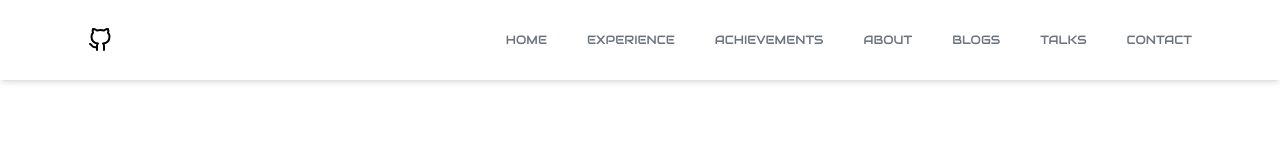
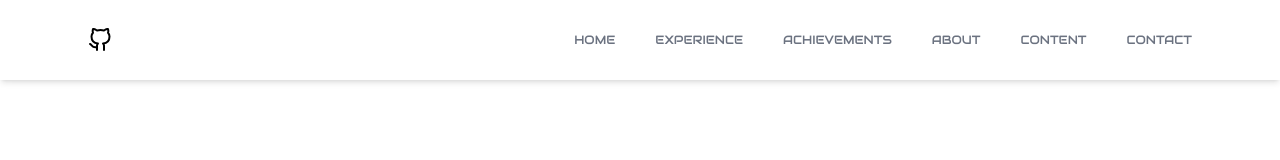
Before and after one commit to JimmyLoloy98/Portfolio_with_NextJS, a React (Vite) app: page / in a window 1280 px wide. Shown: the top 160 px of the page. Built offline with nearby package versions, Linux system fonts and the light colour scheme; a web font is replaced by a local one.

Commit message:
fix: typos in navbar links

```diff
--- a/src/components/navbar.jsx
+++ b/src/components/navbar.jsx
@@ -6,8 +6,7 @@ export const menuList = [
   ["experience", "#experience"],
   ["achievements", "#achievements"],
   ["about", "#about"],
-  ["blogs", "#blogs"],
-  ["talks", "#talks"],
+  ["content", "#content"],
   ["contact", "#contact"],
 ];
 
```
